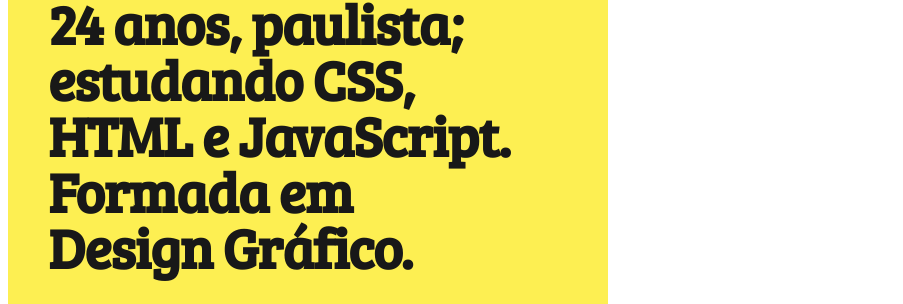
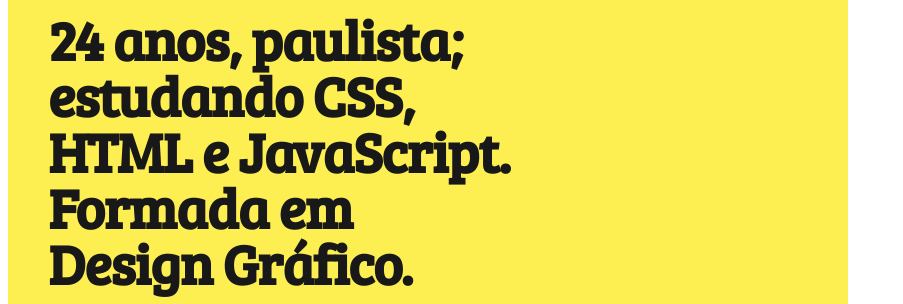
Before and after one commit to juisabele/juisabele.github.io, a plain HTML site: page index.html in a window 1280 px wide. Shown: the part 143-447 px from the top of the page, without its empty margins (0-903 px from the left). Drawn offline with Linux system fonts and the light colour scheme.

Commit message:
Update css.css

```diff
--- a/css/css.css
+++ b/css/css.css
@@ -44,8 +44,7 @@
 
  p {
     font-size: 200%;
-  }
-
+}
 a {
   text-decoration: none;
   color: #DE5F5F
@@ -62,15 +61,15 @@
   padding: 1vh 0 0 5vh;
 }
 .section .section__inner {
-  max-width: 600px;
+  max-width: 100vh;
 }
 
 .section.section--home {
   background-color: #FDEF52;
   color: #181818;
-  padding: 2vh 0 .5vh 5vh;
+  padding: 4vh 0 .5vh 5vh;
   margin-left: 0;
-  width: 70vh;
+  width: 100vh;
 }
 
 .section.section contact {
```
